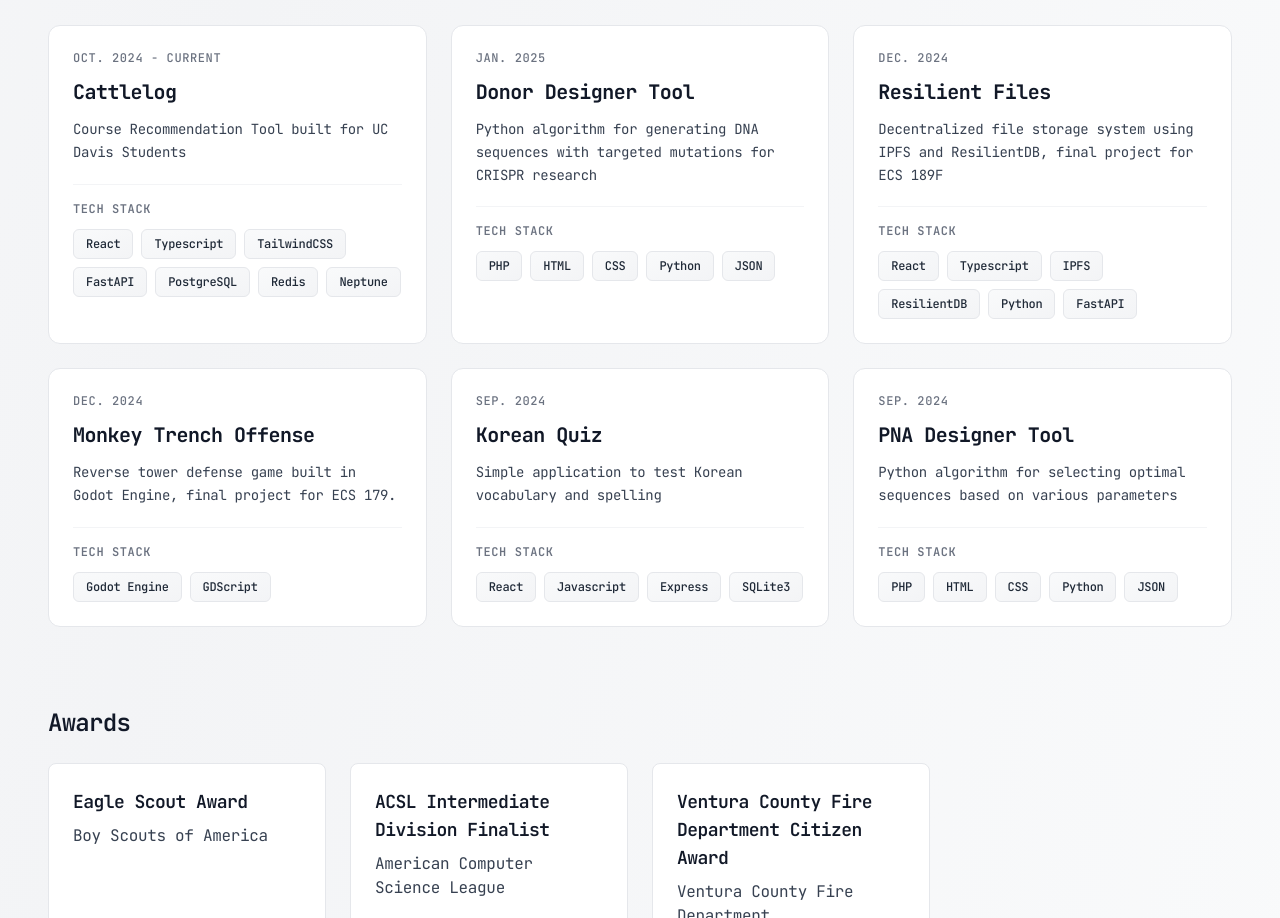
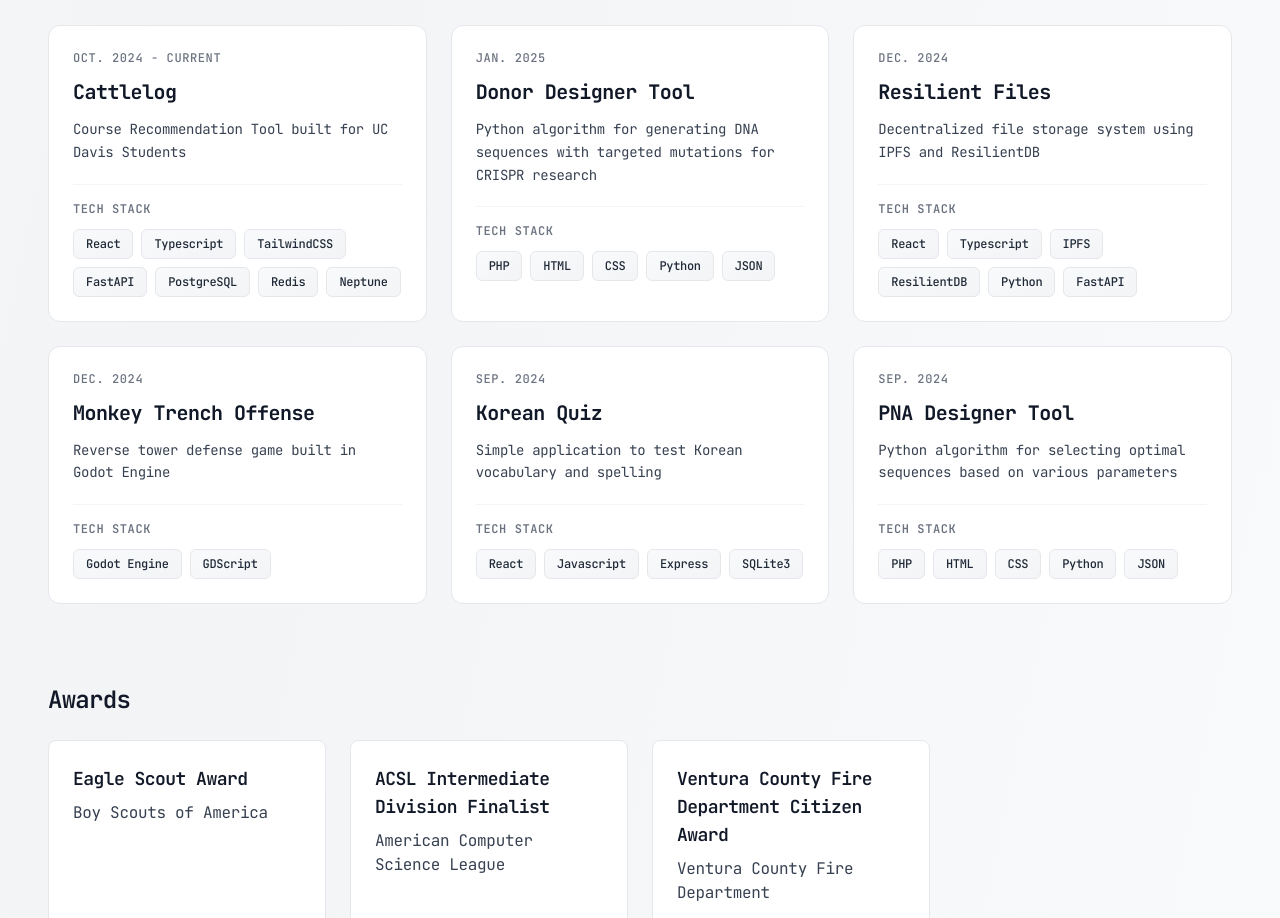
Before and after one commit to Echo108471/eugene-portfolio, a Next.js app: page / in a window 1280 px wide. Shown: the part 5125-6043 px from the top of the page. Built offline with nearby package versions, Linux system fonts and the light colour scheme.

Commit message:
more update

```diff
--- a/src/app/components/project_section.tsx
+++ b/src/app/components/project_section.tsx
@@ -20,14 +20,14 @@ const Projects: React.FC = () => {
     {
       date: "Dec. 2024",
       name: "Resilient Files",
-      description: "Decentralized file storage system using IPFS and ResilientDB, final project for ECS 189F",
+      description: "Decentralized file storage system using IPFS and ResilientDB",
       techStack: ["React","Typescript", "IPFS", "ResilientDB", "Python", "FastAPI"],
       link: "https://github.com/ResilientApp/decentralized-sys",
     },
     {
       date: "Dec. 2024",
       name: "Monkey Trench Offense",
-      description: "Reverse tower defense game built in Godot Engine, final project for ECS 179.",
+      description: "Reverse tower defense game built in Godot Engine",
       techStack: ["Godot Engine", "GDScript"],
       link: "https://github.com/Echo108471/MonkeyTrenchOffense",
     },
```
